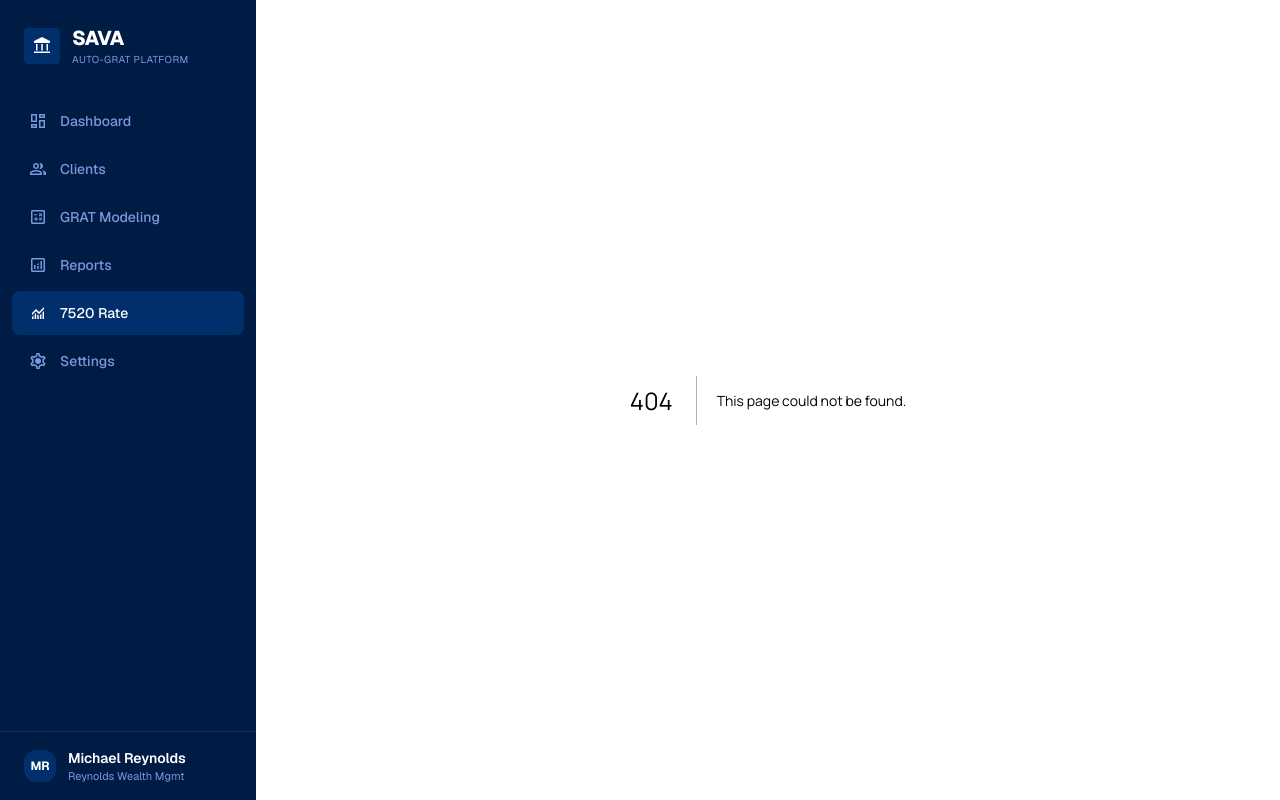
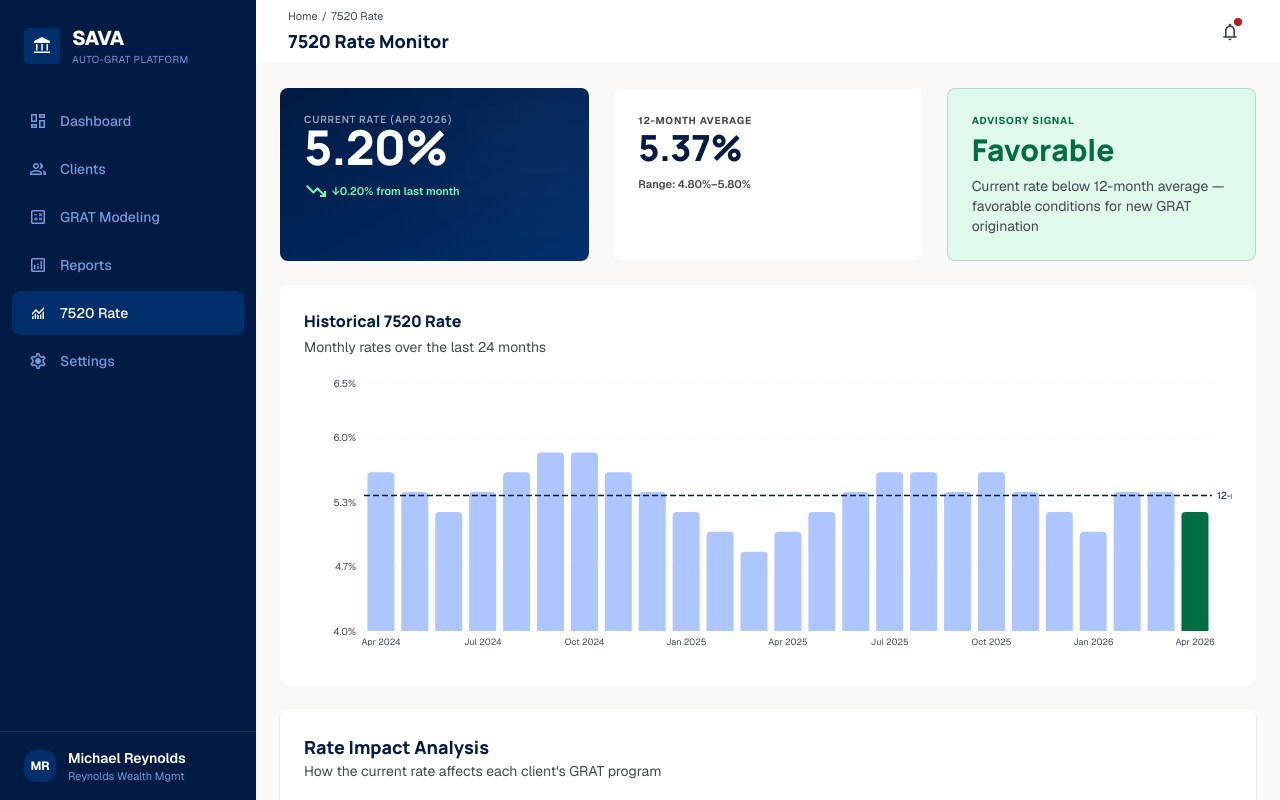
Before and after one commit to nimitmaru/sava-grat-demo, a Next.js app: page /rate_monitor in a window 1280 px wide. Before the commit this address had no page. Built offline with nearby package versions, Linux system fonts and the light colour scheme.

Commit message:
Add 7520 rate monitor with historical chart and impact analysis

```diff
--- /dev/null
+++ b/app/rate_monitor/page.tsx
@@ -0,0 +1,128 @@
+import { Header } from "@/components/layout/header"
+import { SavaFooter } from "@/components/layout/sava_footer"
+import { StatCard } from "@/components/ui/stat_card"
+import { getRateHistory, getCurrentRate, getHouseholds, getGratsByHousehold } from "@/lib/data/store"
+import { formatPercent } from "@/lib/format"
+import { RateChart } from "./rate_chart"
+
+export default function RateMonitorPage() {
+  const rateHistory = getRateHistory()
+  const currentRate = getCurrentRate()
+  const households = getHouseholds()
+
+  // Calculate 12-month average
+  const last12 = rateHistory.slice(-12)
+  const avgRate = last12.reduce((s, r) => s + r.rate, 0) / last12.length
+
+  return (
+    <>
+      <Header
+        title="7520 Rate Monitor"
+        breadcrumbs={[{ label: "Home", href: "/dashboard" }, { label: "7520 Rate" }]}
+      />
+      <div className="flex-1 overflow-y-auto bg-background p-6 space-y-6">
+        {/* Metrics */}
+        <div className="grid grid-cols-3 gap-6">
+          <StatCard
+            label="Current Rate (Apr 2026)"
+            value={formatPercent(currentRate)}
+            trend="↓0.20% from last month"
+            trendDirection="down"
+            variant="hero"
+          />
+          <StatCard
+            label="12-Month Average"
+            value={formatPercent(avgRate)}
+            trend="Range: 4.80%–5.80%"
+            variant="light"
+          />
+          <div className="rounded-xl bg-secondary-container/20 border border-secondary/20 p-6">
+            <p className="text-[10px] font-bold uppercase tracking-[0.08em] text-secondary mb-1">Advisory Signal</p>
+            <p className="font-headline text-3xl font-extrabold text-secondary">Favorable</p>
+            <p className="text-sm text-on-surface-variant mt-2">
+              Current rate below 12-month average — favorable conditions for new GRAT origination
+            </p>
+          </div>
+        </div>
+
+        {/* Historical Chart */}
+        <RateChart rateHistory={rateHistory} avgRate={avgRate} />
+
+        {/* Impact Analysis Table */}
+        <div className="rounded-xl bg-surface-container-lowest shadow-sm overflow-hidden">
+          <div className="p-6 border-b border-outline-variant/10">
+            <h3 className="font-headline text-lg font-extrabold text-primary">Rate Impact Analysis</h3>
+            <p className="text-sm text-on-surface-variant">
+              How the current rate affects each client&apos;s GRAT program
+            </p>
+          </div>
+          <table className="w-full">
+            <thead>
+              <tr className="bg-surface-container-low/50">
+                <th className="px-6 py-3 text-left text-[10px] font-extrabold uppercase tracking-[0.08em] text-on-surface-variant">
+                  Household
+                </th>
+                <th className="px-6 py-3 text-right text-[10px] font-extrabold uppercase tracking-[0.08em] text-on-surface-variant">
+                  Active GRATs
+                </th>
+                <th className="px-6 py-3 text-right text-[10px] font-extrabold uppercase tracking-[0.08em] text-on-surface-variant">
+                  Hurdle Rates
+                </th>
+                <th className="px-6 py-3 text-right text-[10px] font-extrabold uppercase tracking-[0.08em] text-on-surface-variant">
+                  Spread vs Current
+                </th>
+                <th className="px-6 py-3 text-left text-[10px] font-extrabold uppercase tracking-[0.08em] text-on-surface-variant">
+                  Recommendation
+                </th>
+              </tr>
+            </thead>
+            <tbody className="divide-y divide-outline-variant/10">
+              {households.map(household => {
+                const grats = getGratsByHousehold(household.id)
+                const active = grats.filter(g => !["rolled", "completed"].includes(g.status))
+                const hurdles = [...new Set(active.map(g => (g.hurdle7520Rate * 100).toFixed(2) + "%"))]
+                const avgHurdle =
+                  active.length > 0
+                    ? active.reduce((s, g) => s + g.hurdle7520Rate, 0) / active.length
+                    : currentRate
+                const spread = ((currentRate - avgHurdle) * 100).toFixed(2)
+                const favorable = currentRate <= avgRate
+
+                return (
+                  <tr key={household.id} className="hover:bg-primary-fixed/20 transition-colors">
+                    <td className="px-6 py-3 text-sm font-semibold text-on-surface">{household.name}</td>
+                    <td className="px-6 py-3 text-right font-mono text-sm font-medium text-primary">
+                      {active.length}
+                    </td>
+                    <td className="px-6 py-3 text-right font-mono text-sm text-on-surface">
+                      {hurdles.join(", ")}
+                    </td>
+                    <td
+                      className={`px-6 py-3 text-right font-mono text-sm font-bold ${
+                        Number(spread) <= 0 ? "text-secondary" : "text-error"
+                      }`}
+                    >
+                      {Number(spread) > 0 ? "+" : ""}
+                      {spread}%
+                    </td>
+                    <td className="px-6 py-3 text-sm text-on-surface-variant">
+                      {favorable ? (
+                        <span className="text-secondary font-semibold">
+                          Favorable — consider new GRAT origination
+                        </span>
+                      ) : (
+                        <span>Neutral — maintain current positions</span>
+                      )}
+                    </td>
+                  </tr>
+                )
+              })}
+            </tbody>
+          </table>
+        </div>
+
+        <SavaFooter />
+      </div>
+    </>
+  )
+}
--- /dev/null
+++ b/app/rate_monitor/rate_chart.tsx
@@ -0,0 +1,72 @@
+"use client"
+
+import type { RateDataPoint } from "@/lib/types"
+import {
+  BarChart,
+  Bar,
+  XAxis,
+  YAxis,
+  CartesianGrid,
+  Tooltip,
+  ResponsiveContainer,
+  ReferenceLine,
+  Cell,
+} from "recharts"
+
+export function RateChart({ rateHistory, avgRate }: { rateHistory: RateDataPoint[]; avgRate: number }) {
+  const data = rateHistory.map((d, i) => ({
+    ...d,
+    ratePercent: d.rate * 100,
+    fill: i === rateHistory.length - 1 ? "#006d43" : "#aec6ff",
+  }))
+
+  return (
+    <div className="rounded-xl bg-surface-container-lowest p-6">
+      <h3 className="font-headline text-base font-extrabold text-primary mb-1">Historical 7520 Rate</h3>
+      <p className="text-sm text-on-surface-variant mb-4">Monthly rates over the last 24 months</p>
+      <div className="h-72">
+        <ResponsiveContainer width="100%" height="100%">
+          <BarChart data={data} margin={{ top: 10, right: 20, left: 10, bottom: 0 }}>
+            <CartesianGrid strokeDasharray="3 3" stroke="#c4c7c7" strokeOpacity={0.2} vertical={false} />
+            <XAxis
+              dataKey="month"
+              tick={{ fontSize: 9, fill: "#434750" }}
+              axisLine={false}
+              tickLine={false}
+              interval={2}
+            />
+            <YAxis
+              domain={[4, 6.5]}
+              tickFormatter={(v: number) => `${v.toFixed(1)}%`}
+              tick={{ fontSize: 10, fill: "#434750" }}
+              axisLine={false}
+              tickLine={false}
+              width={50}
+            />
+            <Tooltip
+              formatter={(value) => [`${Number(value).toFixed(2)}%`, "7520 Rate"]}
+              contentStyle={{
+                borderRadius: "8px",
+                border: "none",
+                boxShadow: "0 4px 12px rgba(0,27,68,0.08)",
+                fontSize: "12px",
+              }}
+            />
+            <ReferenceLine
+              y={avgRate * 100}
+              stroke="#001b44"
+              strokeDasharray="6 3"
+              strokeWidth={1.5}
+              label={{ value: "12-mo avg", position: "right", fontSize: 10, fill: "#001b44" }}
+            />
+            <Bar dataKey="ratePercent" radius={[4, 4, 0, 0]}>
+              {data.map((entry, i) => (
+                <Cell key={i} fill={entry.fill} />
+              ))}
+            </Bar>
+          </BarChart>
+        </ResponsiveContainer>
+      </div>
+    </div>
+  )
+}
```
